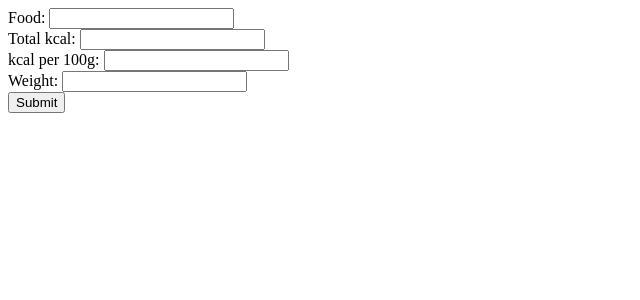
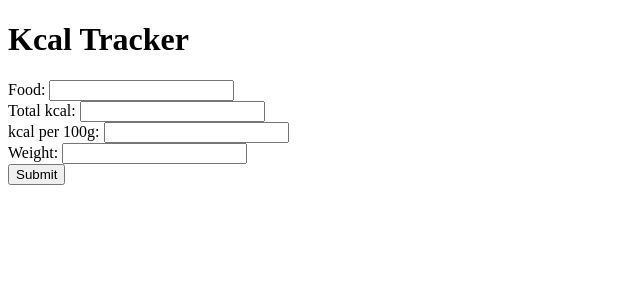
Before and after one commit to IsmaLeal/kcal-tracker, a Flask app: page / in a window 1280 px wide. Shown: the top 300 px of the page, without its empty margins (0-640 px from the left). Run offline with Flask 3, Linux system fonts and the light colour scheme; some libraries are stand-ins or nearby versions.

Commit message:
Update index.html

```diff
--- a/templates/index.html
+++ b/templates/index.html
@@ -3,28 +3,32 @@
     <head>
         <title>Kcal tracker</title>
         <link rel="stylesheet" href="/style/style.css">
+        <meta name="viewport" content="width=device-width, initial-scale=1.0">
     </head>
     <body>
+        <div class="container">
+            <h1>Kcal Tracker</h1>
             <form action="/submit" method="POST">
-            <div>
+                <div class="form-group">
                     <label for="food">Food:</label>
                     <input type="text" id="food" name="food" required />
                 </div>
-            <div>
+                <div class="form-group">
                     <label for="total_kcal">Total kcal:</label>
                     <input type="number" id="total_kcal" name="total_kcal" />
                 </div>
-            <div>
+                <div class="form-group">
                     <label for="kcal">kcal per 100g:</label>
                     <input type="number" id="kcal" name="kcal" />
                 </div>
-            <div>
+                <div class="form-group">
                     <label for="weight">Weight:</label>
                     <input type="number" id="weight" name="weight"/>
                 </div>
-            <div>
+                <div class="form-group">
                     <button type="submit">Submit</button>
                 </div>
             </form>
+        </div>
     </body>
 </html>
```
Lines whose indentation alone changed are shown as unchanged.
